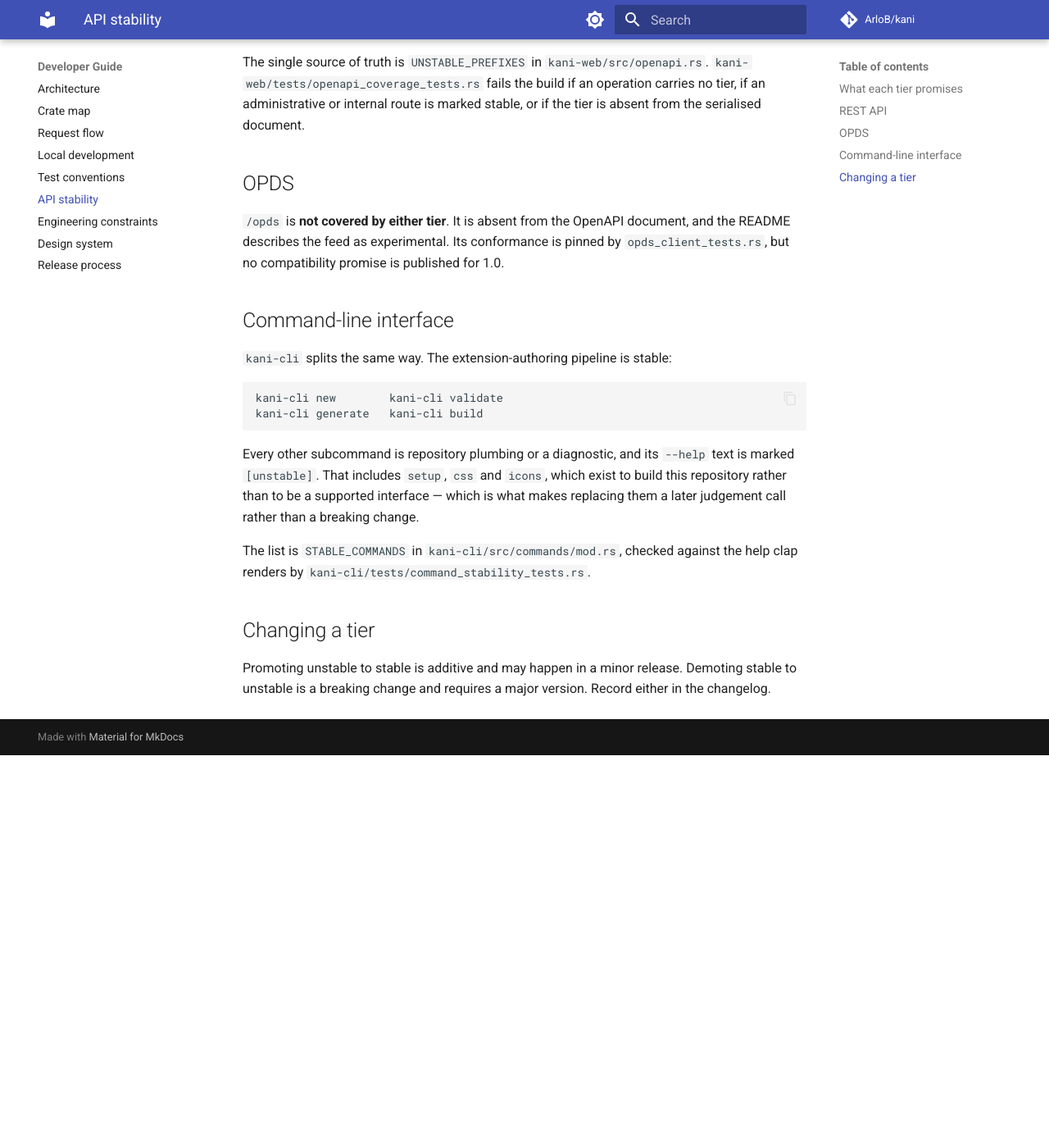
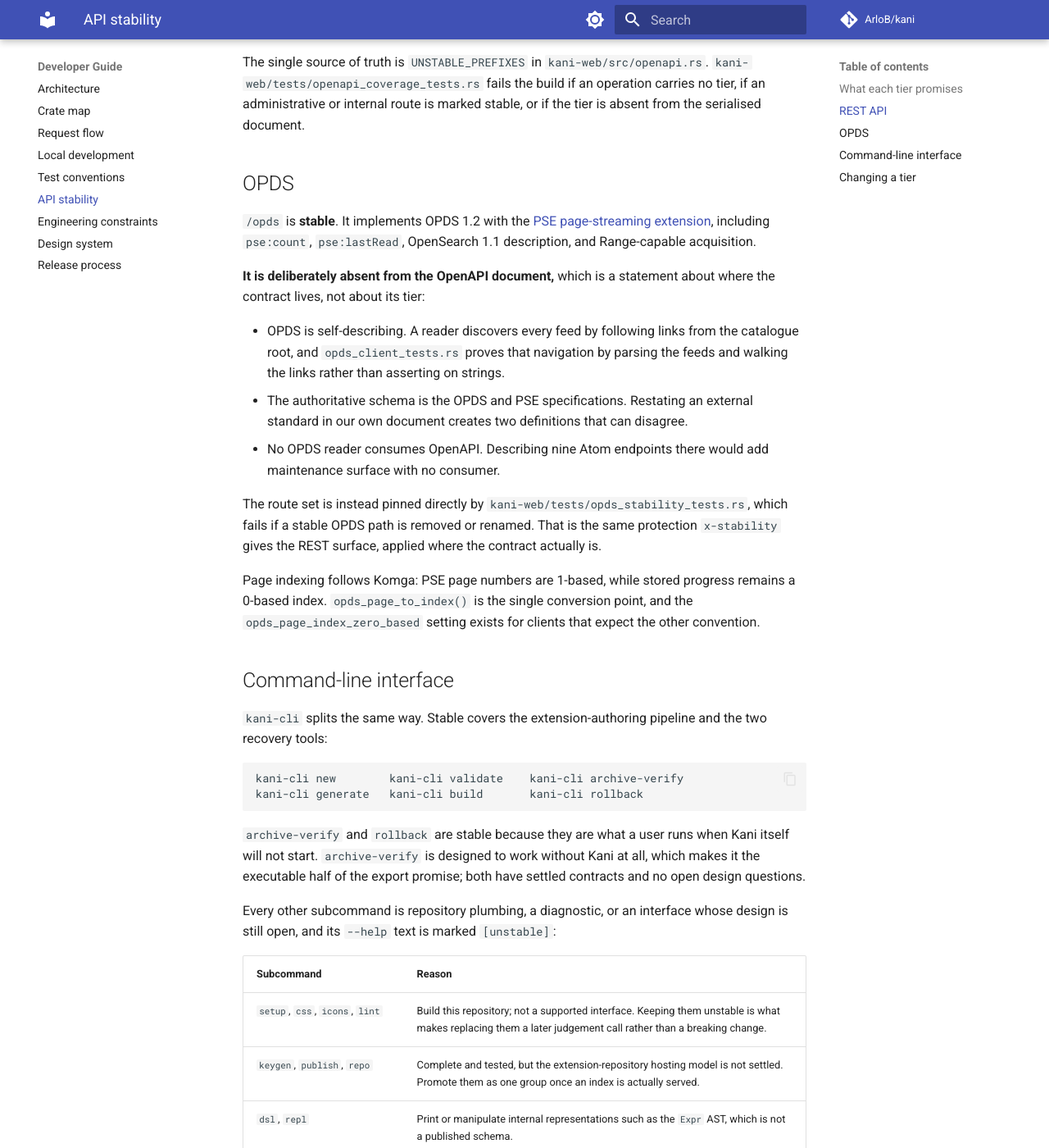
Before and after one commit to ArloB/kani, an MkDocs documentation site: the page built from docs/docs/developer/api-stability.md, in a window 1280 px wide and 1400 px high, scrolled down 1206 px. Shown: the whole window at 82% size. Built offline with MkDocs 1.6.1 and Material for MkDocs 9.7.7, drawn with Linux system fonts in a browser that asks for light colours; comment, search, counter and statistics services are not loaded; before the commit the page ends 2127 px from its top, so only the background shows below that; some of the changed text lies outside the part shown.

Commit message:
feat: promote OPDS and the recovery commands to the stable tier
OPDS implements Atom, the OPDS 1.2 catalog namespace and PSE 2017 including
pse:count and pse:lastRead, plus OpenSearch 1.1 and Range-capable acquisition.
Thirty tests cover it, among them a client that parses feeds and follows links
rather than matching strings, and one that renders a feed from a real scan. The
page-index convention was settled at Komga parity with a single conversion
point. Nothing in the module is marked provisional, so the "experimental" label
in the README and the offline-reading page is stale and is removed.

/opds stays out of the OpenAPI document deliberately. A reader discovers every
feed from the catalogue root, the authoritative schema is the OPDS and PSE
specifications, and no reader consumes OpenAPI; restating nine Atom endpoints
would create a second definition that can disagree with the first. The route
set is pinned by opds_stability_tests.rs instead, which is the protection
x-stability gives the REST surface applied where the contract actually is. Both
assertions were confirmed red by renaming /catalogue.

archive-verify and rollback move to the stable CLI tier: they are what a user
runs when Kani will not start, and archive-verify is built to work without Kani
at all. keygen, publish and repo are complete and tested but stay unstable
until the repository hosting model is settled, since freezing them separately
would let an author generate a key no stable command consumes.

Co-Authored-By: Claude Opus 5 <noreply@anthropic.com>
Claude-Session: https://claude.ai/code/session_01RU9dxqsgripELi2XeiE6gS

````diff
--- a/docs/docs/developer/api-stability.md
+++ b/docs/docs/developer/api-stability.md
@@ -41,23 +41,52 @@ document.
 
 ## OPDS
 
-`/opds` is **not covered by either tier**. It is absent from the OpenAPI document, and the README
-describes the feed as experimental. Its conformance is pinned by `opds_client_tests.rs`, but no
-compatibility promise is published for 1.0.
+`/opds` is **stable**. It implements OPDS 1.2 with the
+[PSE page-streaming extension](http://vaemendis.net/opds-pse/2017), including `pse:count`,
+`pse:lastRead`, OpenSearch 1.1 description, and Range-capable acquisition.
+
+**It is deliberately absent from the OpenAPI document,** which is a statement about where the
+contract lives, not about its tier:
+
+- OPDS is self-describing. A reader discovers every feed by following links from the catalogue
+  root, and `opds_client_tests.rs` proves that navigation by parsing the feeds and walking the
+  links rather than asserting on strings.
+- The authoritative schema is the OPDS and PSE specifications. Restating an external standard in
+  our own document creates two definitions that can disagree.
+- No OPDS reader consumes OpenAPI. Describing nine Atom endpoints there would add maintenance
+  surface with no consumer.
+
+The route set is instead pinned directly by `kani-web/tests/opds_stability_tests.rs`, which fails
+if a stable OPDS path is removed or renamed. That is the same protection `x-stability` gives the
+REST surface, applied where the contract actually is.
+
+Page indexing follows Komga: PSE page numbers are 1-based, while stored progress remains a
+0-based index. `opds_page_to_index()` is the single conversion point, and the
+`opds_page_index_zero_based` setting exists for clients that expect the other convention.
 
 ## Command-line interface
 
-`kani-cli` splits the same way. The extension-authoring pipeline is stable:
+`kani-cli` splits the same way. Stable covers the extension-authoring pipeline and the two
+recovery tools:
 
 ```text
-kani-cli new        kani-cli validate
-kani-cli generate   kani-cli build
+kani-cli new        kani-cli validate    kani-cli archive-verify
+kani-cli generate   kani-cli build       kani-cli rollback
 ```
 
-Every other subcommand is repository plumbing or a diagnostic, and its `--help` text is marked
-`[unstable]`. That includes `setup`, `css` and `icons`, which exist to build this repository rather
-than to be a supported interface — which is what makes replacing them a later judgement call rather
-than a breaking change.
+`archive-verify` and `rollback` are stable because they are what a user runs when Kani itself will
+not start. `archive-verify` is designed to work without Kani at all, which makes it the executable
+half of the export promise; both have settled contracts and no open design questions.
+
+Every other subcommand is repository plumbing, a diagnostic, or an interface whose design is still
+open, and its `--help` text is marked `[unstable]`:
+
+| Subcommand | Reason |
+| --- | --- |
+| `setup`, `css`, `icons`, `lint` | Build this repository; not a supported interface. Keeping them unstable is what makes replacing them a later judgement call rather than a breaking change. |
+| `keygen`, `publish`, `repo` | Complete and tested, but the extension-repository hosting model is not settled. Promote them as one group once an index is actually served. |
+| `dsl`, `repl` | Print or manipulate internal representations such as the `Expr` AST, which is not a published schema. |
+| `manifest`, `quality`, `probe`, `phash-compare` | Diagnostics. `ChapterManifest` is itself a frozen schema, but the command's presentation of it is not. |
 
 The list is `STABLE_COMMANDS` in `kani-cli/src/commands/mod.rs`, checked against the help clap
 renders by `kani-cli/tests/command_stability_tests.rs`.
````
Also changed, not shown: docs/docs/user/reading-offline.md (+2 -2 lines), README.md, 3 other files.
